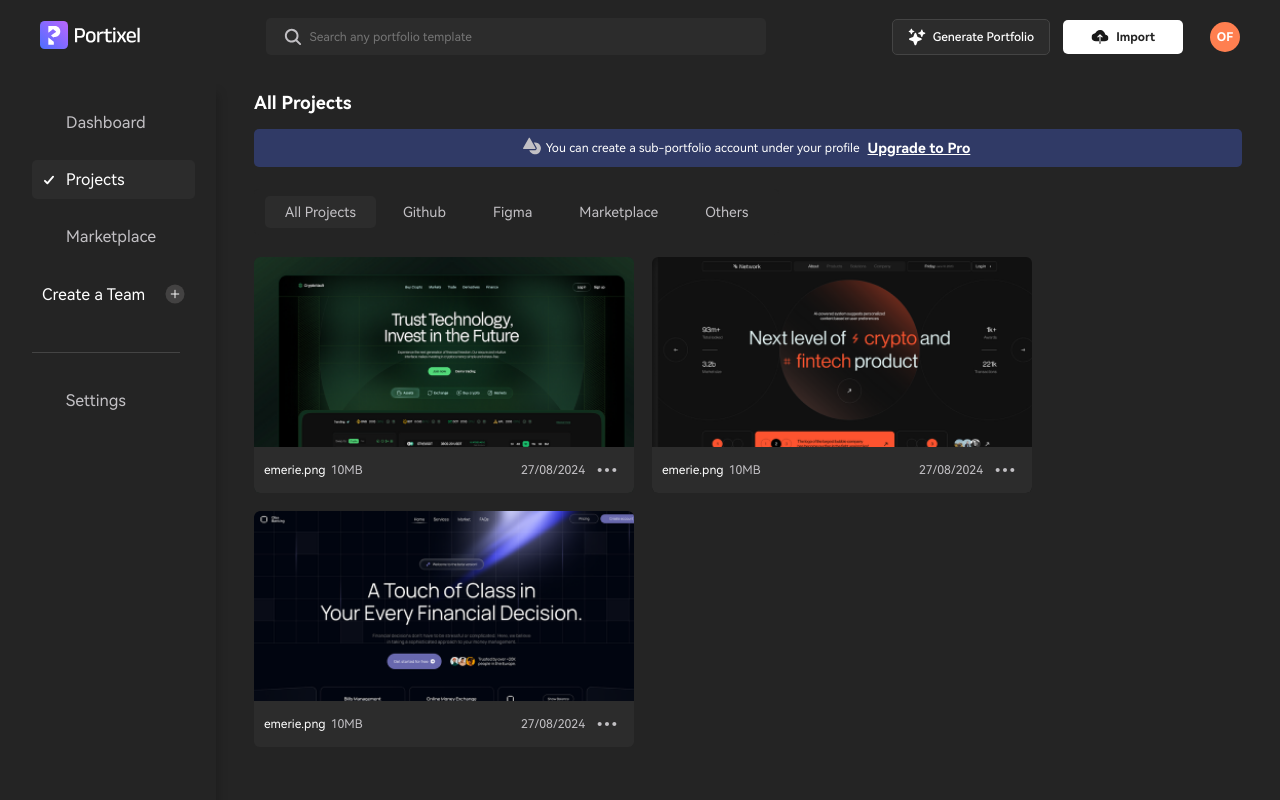
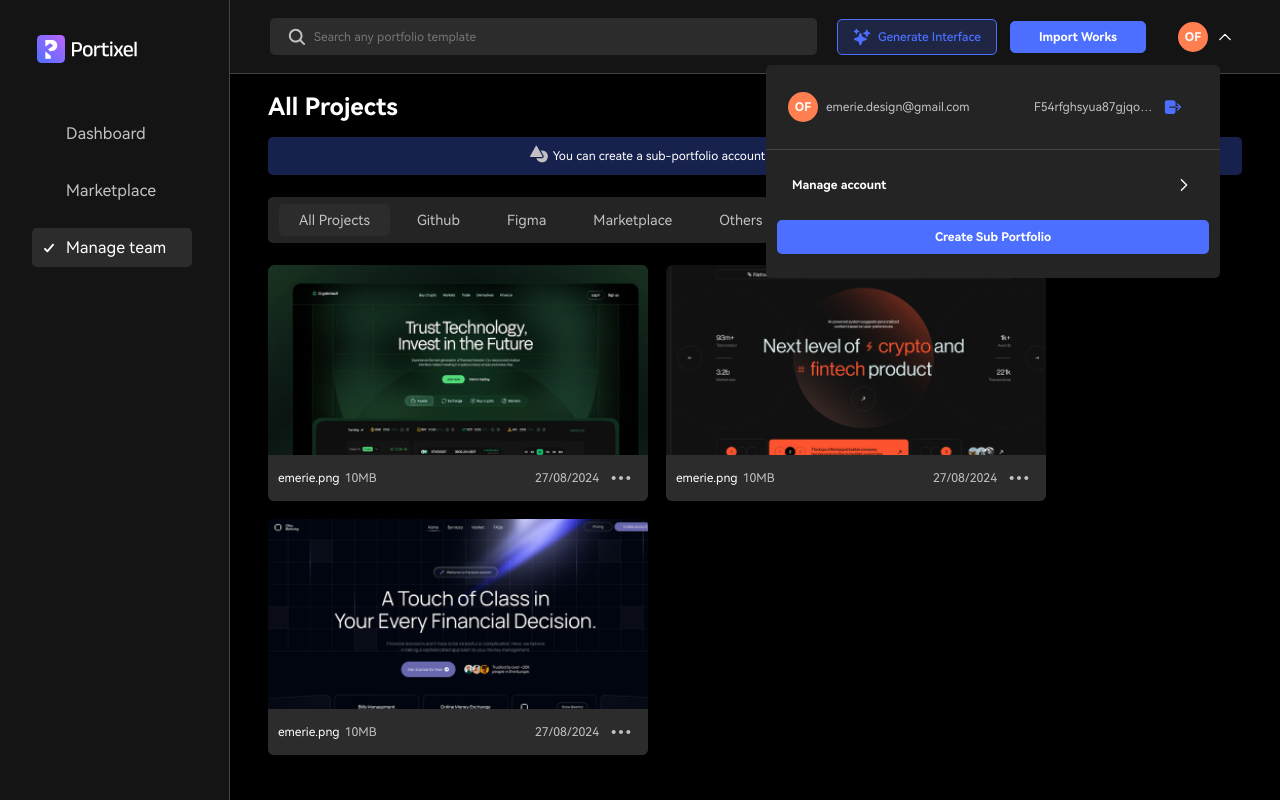
Before and after one commit to Portixel/Portixel-FE, a React (Vite) app: page /dashboard/projects in a window 1280 px wide. Both pictures are taken after a click on the button "OF". Built offline with nearby package versions, Linux system fonts and the light colour scheme.

Commit message:
fix: updated first batch of changes

```diff
--- a/src/app/dashboard/DashboardLayout.tsx
+++ b/src/app/dashboard/DashboardLayout.tsx
@@ -1,24 +1,17 @@
 import DashboardSideBar from "@/components/DashboardSideBar";
 import DashboardTopMenu from "@/components/DashboardTopMenu";
 import { lazy, Suspense } from "react";
-import { Link, Outlet } from "react-router-dom";
+import { Outlet } from "react-router-dom";
 const NewPortfolioModal = lazy(() => import("@/components/NewPortfolioModal"));
 const ImportModal = lazy(() => import("@/components/import/ImportModal"));
 
 const DashboardLayout = () => {
   return (
     <div className="Join Dashboard">
-      <div className="top">
-        <Link to="/">
-          <img
-            alt="Portixel Logo"
-            src="/icon/logoFull.svg"
-            width={100}
-            height={28}
-            className="logo"
-          />
-        </Link>
+      <DashboardSideBar />
 
+      <div className="dashboardRight">
+        <div className="dashboardRightTop">
           <input
             type="search"
             className="search"
@@ -29,8 +22,6 @@
         </div>
 
         <div className="bottom">
-        <DashboardSideBar />
-
           <Suspense fallback={<></>}>
             <Outlet />
           </Suspense>
@@ -44,6 +35,7 @@
           <ImportModal />
         </Suspense>
       </div>
+    </div>
   );
 };
 
--- a/src/components/CreateNewMenu.tsx
+++ /dev/null
@@ -1,50 +0,0 @@
-import { FormEvent, useState } from "react";
-
-const CreateNewMenu = ({
-  setToggleCreateNew,
-}: {
-  setToggleCreateNew: (data: boolean) => void;
-}) => {
-  const [toggleImport, setToggleImport] = useState(false);
-
-  const hideSelf = () => {
-    setToggleCreateNew(false);
-  };
-
-  const handleSubmit = (e: FormEvent) => {
-    e.preventDefault();
-    hideSelf();
-  };
-
-  return (
-    <>
-      <div className="modalParent" onClick={hideSelf}></div>
-
-      <div className="CreateNewMenu">
-        <button onClick={() => setToggleImport(!toggleImport)}>
-          <p>Import through link</p>
-          <img
-            alt=""
-            src="/icon/down.svg"
-            width={20}
-            height={20}
-            className="logo"
-            style={{ transform: `rotate(${toggleImport ? 180 : 0}deg)` }}
-          />
-        </button>
-
-        {toggleImport && (
-          <form onSubmit={handleSubmit}>
-            <input type="url" placeholder="Paste Link here" />
-            <input type="submit" value="Import" className="submit" />
-          </form>
-        )}
-
-        <button>
-          <p>Blank Canvas</p>
-        </button>
-      </div>
-    </>
-  );
-};
-export default CreateNewMenu;
--- a/src/components/DashboardSideBar.tsx
+++ b/src/components/DashboardSideBar.tsx
@@ -5,6 +5,15 @@
 
   return (
     <div className="DashboardSideBar">
+      <Link to="/" className="logo">
+        <img
+          alt="Portixel Logo"
+          src="/icon/logoFull.svg"
+          width={100}
+          height={28}
+        />
+      </Link>
+
       <div className="mainLinks">
         {Tabs.map((tab) => (
           <Link
@@ -16,22 +25,6 @@
             {tab.title}
           </Link>
         ))}
-
-        <button className="new">
-          <p>Create a Team</p>
-          <img alt="" height={20} width={20} src="/icon/add.svg" />
-        </button>
-
-        <span className="split"></span>
-
-        <Link
-          to={SettingUrl.url}
-          key={SettingUrl.title}
-          className={`${selected == SettingUrl.url && "selected"}`}
-        >
-          <img alt="" height={14} width={14} src="/icon/tickPlane.svg" />
-          {SettingUrl.title}
-        </Link>
       </div>
     </div>
   );
@@ -44,14 +37,13 @@
     title: "Dashboard",
     url: "/dashboard",
   },
-  {
-    title: "Projects",
-    url: "/dashboard/projects",
-  },
+
   {
     title: "Marketplace",
     url: "/dashboard/marketplace",
   },
+  {
+    title: "Manage team",
+    url: "/dashboard/projects",
+  },
 ];
-
-const SettingUrl = { title: "Settings", url: "/dashboard/settings" };
--- a/src/components/DashboardTopMenu.tsx
+++ b/src/components/DashboardTopMenu.tsx
@@ -1,20 +1,17 @@
-import CreateNewMenu from "@/components/CreateNewMenu";
+import ProfileMenu from "@/components/ProfileMenu";
 import {
   SET_GENERATE_MODAL_STATE,
   SET_IMPORT_PROJECT_STATE,
 } from "@/redux/util/utilSlice";
 import { useState } from "react";
 import { useDispatch } from "react-redux";
-import { useLocation } from "react-router-dom";
 
 const DashboardTopMenu = () => {
   const dispatch = useDispatch();
-  const { pathname } = useLocation();
-  const [toggleCreateNew, setToggleCreateNew] = useState(false);
+  const [toggleProfileMenu, setToggleProfileMenu] = useState(false);
 
-  const handleProfilePic = () => {};
-  const handleCreateNew = () => {
-    setToggleCreateNew(true);
+  const handleProfilePic = () => {
+    setToggleProfileMenu(!toggleProfileMenu);
   };
 
   const handleGeneratePortfolio = () => {
@@ -30,36 +27,30 @@
   return (
     <div className="DashboardTopMenu">
       <button onClick={handleGeneratePortfolio} className="ai">
-        <img alt="" src="/icon/ai.svg" height={18} width={18} />
-        <p>Generate Portfolio</p>
+        <img alt="" src="/icon/aiBlue.svg" height={18} width={18} />
+        <p>Generate Interface</p>
       </button>
 
-      {pathname == "/dashboard/projects" ? (
-        <button onClick={handleImportProject} className="new import">
-          <img alt="" src="/icon/upload.svg" height={18} width={18} />
-          <p>Import</p>
-        </button>
-      ) : (
-        <div className="createNewParent">
-          <button onClick={handleCreateNew} className="new">
-            <p>Create New</p>
-            <img
-              alt=""
-              src="/icon/downBg.svg"
-              height={18}
-              width={18}
-              style={{ transform: `rotate(${toggleCreateNew ? 180 : 0}deg)` }}
-            />
-          </button>
+      <button onClick={handleImportProject} className="new import">
+        <p>Import Works</p>
+      </button>
 
-          {toggleCreateNew && (
-            <CreateNewMenu setToggleCreateNew={setToggleCreateNew} />
-          )}
+      <button className="profileMenuParent" onClick={handleProfilePic}>
+        <div className="dp">
+          <span>OF</span>
         </div>
-      )}
 
-      <button onClick={handleProfilePic} className="dp">
-        <span>OF</span>
+        <img
+          alt=""
+          src="/icon/down.svg"
+          height={20}
+          width={20}
+          style={{ transform: `rotate(${toggleProfileMenu ? 180 : 0}deg)` }}
+        />
+
+        {toggleProfileMenu && (
+          <ProfileMenu setToggleProfileMenu={setToggleProfileMenu} />
+        )}
       </button>
     </div>
   );
--- /dev/null
+++ b/src/components/ProfileMenu.tsx
@@ -0,0 +1,54 @@
+import { MouseEvent } from "react";
+
+const ProfileMenu = ({
+  setToggleProfileMenu,
+}: {
+  setToggleProfileMenu: (data: boolean) => void;
+}) => {
+  const hideSelf = () => {
+    setToggleProfileMenu(false);
+  };
+
+  const cancelPropagation = (e: MouseEvent<HTMLDivElement>) => {
+    e.preventDefault();
+    e.stopPropagation();
+  };
+
+  return (
+    <>
+      <div className="modalParent" onClick={hideSelf}></div>
+
+      <div className="ProfileMenu" onClick={cancelPropagation}>
+        <div className="top">
+          <div className="dp">
+            <span>OF</span>
+          </div>
+
+          <p className="email">emerie.design@gmail.com</p>
+
+          <button className="exit">
+            <p className="tag">F54rfghsyua87gjqo804outhogaergjao</p>
+
+            <img src="/icon/exit.svg" alt="" height={20} width={20} />
+          </button>
+        </div>
+
+        <button className="option">
+          <p>Manage account</p>
+          <img
+            src="/icon/down.svg"
+            alt=""
+            height={20}
+            width={20}
+            className="rightArrow"
+          />
+        </button>
+
+        <button className="action">
+          <p>Create Sub Portfolio</p>
+        </button>
+      </div>
+    </>
+  );
+};
+export default ProfileMenu;
--- a/src/style/Dashboard.scss
+++ b/src/style/Dashboard.scss
@@ -11,22 +11,26 @@
 .Dashboard {
   overflow: hidden;
   display: flex;
-  flex-direction: column;
 
-  .top {
+  .dashboardRight {
     width: 100%;
-    background-color: $bgBlack;
+    flex: 1;
+
+    &Top {
+      width: 100%;
+      background-color: $primaryCardColor;
       display: flex;
       justify-content: space-between;
       align-items: center;
       gap: 20px;
+      border-bottom: 1px solid $stroke;
       padding: 18px 40px;
       position: sticky;
       top: 0;
       z-index: 2;
 
       .search {
-      max-width: 500px;
+        max-width: 666px;
         height: 37px;
         flex: 1;
         background-color: $lighterBgBlack;
@@ -39,6 +43,7 @@
         border-radius: 5px;
         border: none;
         padding: 0 10px 0 44px;
+      }
     }
   }
 
@@ -87,6 +92,7 @@
   gap: 3px;
 
   button {
+    background-color: transparent;
     display: flex;
     justify-content: center;
     align-items: center;
@@ -99,9 +105,13 @@
   }
 
   .ai {
-    background-color: $lighterBgBlack;
+    background-color: rgba($color: $primary, $alpha: 0.2);
     font-weight: 500;
-    border: 1px solid $stroke;
+    border: 1px solid $primary;
+
+    p {
+      color: $primary;
+    }
   }
 
   .new {
@@ -114,16 +124,13 @@
   }
 
   .import {
+    background-color: $primary;
+    border: 1px solid $primary;
     padding: 8px 28px;
+
+    p {
+      color: white;
     }
-
-  .dp {
-    height: 30px;
-    background-color: coral;
-    aspect-ratio: 1;
-    border-radius: 50%;
-    text-transform: capitalize;
-    padding: 5px;
   }
 }
 
@@ -140,12 +147,22 @@
 .DashboardSideBar {
   height: 100%;
   width: 100%;
-  max-width: 216px;
-  background-color: $bgBlack;
+  max-width: 230px;
+  background-color: $primaryCardColor;
   display: flex;
+  flex-direction: column;
   overflow-y: auto;
-  filter: drop-shadow(2px 20px 5px rgba(0, 0, 0, 0.2));
-  padding: 30px 13px 39px 32px;
+  border-right: 1px solid $stroke;
+  padding: 30px 37px 39px 32px;
+
+  .logo {
+    width: fit-content;
+    display: flex;
+    align-items: center;
+    border-radius: 5px;
+    padding: 5px;
+    margin-bottom: 46px;
+  }
 
   .mainLinks {
     display: flex;
@@ -179,24 +196,6 @@
         visibility: visible;
       }
     }
-
-    .new {
-      gap: 20px;
-      margin: 0 0 0 auto;
-      text-align: right;
-    }
-
-    .new img {
-      visibility: visible;
-    }
-  }
-
-  .split {
-    height: 1px;
-    width: 100%;
-    max-width: 148px;
-    background-color: $stroke;
-    margin: 20px 0 10px;
   }
 }
 
@@ -308,6 +307,8 @@
 
   .top {
     width: 100%;
+    background-color: $bgBlack;
+    border: none;
     font-size: 24px;
     font-weight: 700;
     padding: 0;
@@ -538,14 +539,31 @@
 /*                                      -                                     */
 /* -------------------------------------------------------------------------- */
 /* -------------------------------------------------------------------------- */
-/*                               CREATE NEW MENU                              */
+/*                                PROFILE MENU                                */
 /* -------------------------------------------------------------------------- */
 /* -------------------------------------------------------------------------- */
 /*                                      -                                     */
 /* -------------------------------------------------------------------------- */
 
-.createNewParent {
+button.profileMenuParent {
+  display: flex;
+  justify-content: center;
+  align-items: center;
   position: relative;
+  padding: 3px 5px;
+
+  .dp {
+    height: 30px;
+    background-color: coral;
+    aspect-ratio: 1;
+    border-radius: 50%;
+    text-transform: capitalize;
+    padding: 5px;
+    display: flex;
+    align-items: center;
+    justify-content: center;
+    font-weight: bold;
+  }
 
   .modalParent {
     opacity: 0;
@@ -557,59 +575,67 @@
   }
 }
 
-.CreateNewMenu {
-  max-width: 200px;
+.ProfileMenu {
+  max-width: 454px;
   width: 100vw;
   background-color: $bgBlack;
+  font-weight: 400;
   border-radius: 5px;
-  filter: drop-shadow(0px 0px 10px rgba(black, 0.1));
   position: absolute;
   top: calc(100% + 10px);
   right: 20px;
-  padding: 10px 0;
   z-index: 1;
+  padding: 24px 0;
 
-  button {
-    width: 100%;
-    background-color: $bgBlack;
-    font-size: 12px;
-    font-weight: 400;
+  .top {
+    display: flex;
+    align-items: center;
+    border-bottom: 1px solid $stroke;
+    padding: 0 22px 24px;
+
+    .email {
+      color: $textSecondary;
+      margin-left: 8px;
+    }
+
+    .exit {
+      width: fit-content;
       display: flex;
       justify-content: center;
       align-items: center;
-    gap: 20px;
-    border: none;
-    padding: 10px;
+      gap: 0;
+      margin: 0 0 0 auto;
 
-    p {
-      width: 100%;
-      text-align: left;
+      .tag {
+        color: $textSecondary;
+        max-width: 123px;
+        font-weight: normal;
+        font-size: 12px;
+        white-space: nowrap;
+        overflow: hidden;
+        text-overflow: ellipsis;
+        margin-right: 6px;
+      }
     }
   }
 
-  form {
-    border-bottom: 1px solid $stroke;
-    padding: 10px;
-    margin-bottom: 5px;
+  .option {
+    width: calc(100% - 22px);
+    display: flex;
+    justify-content: space-between;
+    align-items: center;
+    margin: 17px auto;
 
-    input {
-      width: 100%;
-      background-color: transparent;
-      border: 1px solid $stroke;
-      border-radius: 5px;
-      padding: 5px 10px;
-
-      &::placeholder {
-        color: $textSecondary;
+    .rightArrow {
+      transform: rotateZ(-90deg);
     }
   }
 
-    .submit {
-      background: linear-gradient(15deg, #4c6fff, #ae66ff);
-      border: none;
-      font-weight: bold;
-      margin: 10px 0 28px;
-    }
+  .action {
+    width: calc(100% - 22px);
+    background-color: $primary;
+    padding: 10px;
+    margin: 0 auto;
   }
 }
 
@@ -630,7 +656,7 @@
   padding: 19px 38px;
 
   .intro {
-    font-size: 18px;
+    font-size: 24px;
     font-weight: 700;
   }
 }
--- a/src/style/Theme.scss
+++ b/src/style/Theme.scss
@@ -5,3 +5,5 @@
 $tint: rgb(116, 107, 255);
 $whiteBg: #f2f4f4;
 $blackText: #0f0f0f;
+$primaryCardColor: #141414;
+$primary: #4c6fff;
--- a/src/style/index.scss
+++ b/src/style/index.scss
@@ -15,7 +15,7 @@
 body {
   min-height: 100vh;
   min-width: 100vw;
-  background-color: $bgBlack;
+  background-color: black;
 
   a {
     text-decoration: none;
```
Also changed, not shown: public/icon/aiBlue.svg (added), public/icon/exit.svg (added). Lines whose indentation alone changed are shown as unchanged.
